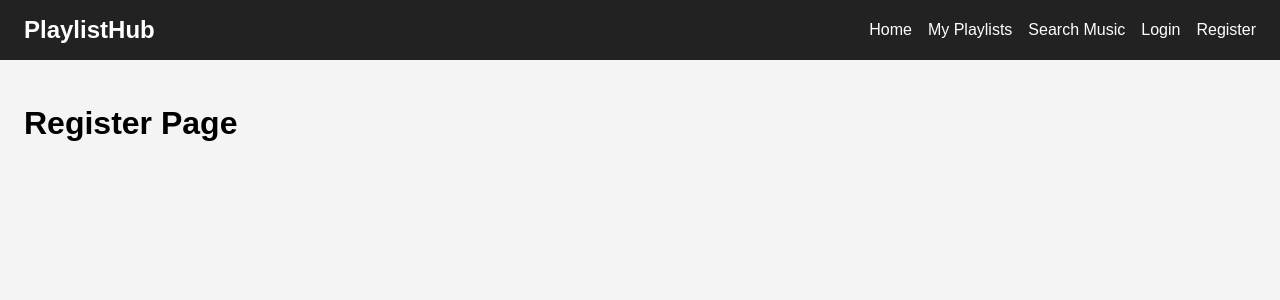
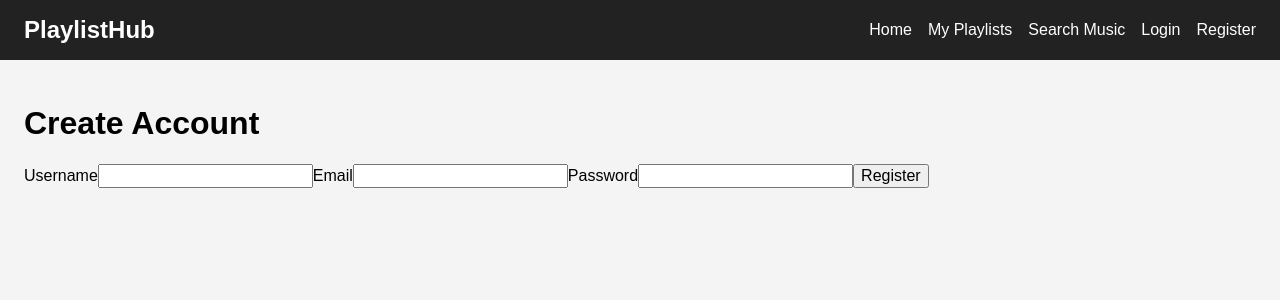
Before and after one commit to jeremyc293/fullstack-project, a React app in the folder frontend/: page /register in a window 1280 px wide. Shown: the top 300 px of the page. Built offline with nearby package versions, Linux system fonts and the light colour scheme; the HTML template or start-up script is replaced by a standard one.

Commit message:
reg page service

```diff
--- a/frontend/src/pages/Register.jsx
+++ b/frontend/src/pages/Register.jsx
@@ -1,5 +1,65 @@
+import { useState } from "react";
+import { useNavigate } from "react-router-dom";
+import { registerUser } from "../services/authService";
+
 function Register() {
-  return <h1>Register Page</h1>;
+  const navigate = useNavigate();
+
+  const [username, setUsername] = useState("");
+  const [email, setEmail] = useState("");
+  const [password, setPassword] = useState("");
+  const [message, setMessage] = useState("");
+
+  async function handleSubmit(event) {
+    event.preventDefault();
+
+    const user = {
+      username,
+      email,
+      password,
+    };
+
+    const data = await registerUser(user);
+
+    setMessage(data.message);
+
+    if (data.user) {
+      navigate("/login");
+    }
+  }
+
+  return (
+    <div>
+      <h1>Create Account</h1>
+
+      <form onSubmit={handleSubmit}>
+        <label>Username</label>
+        <input
+          type="text"
+          value={username}
+          onChange={(event) => setUsername(event.target.value)}
+        />
+
+        <label>Email</label>
+        <input
+          type="email"
+          value={email}
+          onChange={(event) => setEmail(event.target.value)}
+        />
+
+        <label>Password</label>
+        <input
+          type="password"
+          value={password}
+          onChange={(event) => setPassword(event.target.value)}
+        />
+
+        <button type="submit">Register</button>
+      </form>
+
+      <p>{message}</p>
+    </div>
+  );
 }
 
 export default Register;
--- /dev/null
+++ b/frontend/src/services/authService.js
@@ -0,0 +1,13 @@
+const BASE_URL = "http://localhost:3000/api/auth";
+
+export async function registerUser(user) {
+  const response = await fetch(`${BASE_URL}/register`, {
+    method: "POST",
+    headers: {
+      "Content-Type": "application/json",
+    },
+    body: JSON.stringify(user),
+  });
+
+  return response.json();
+}
```
